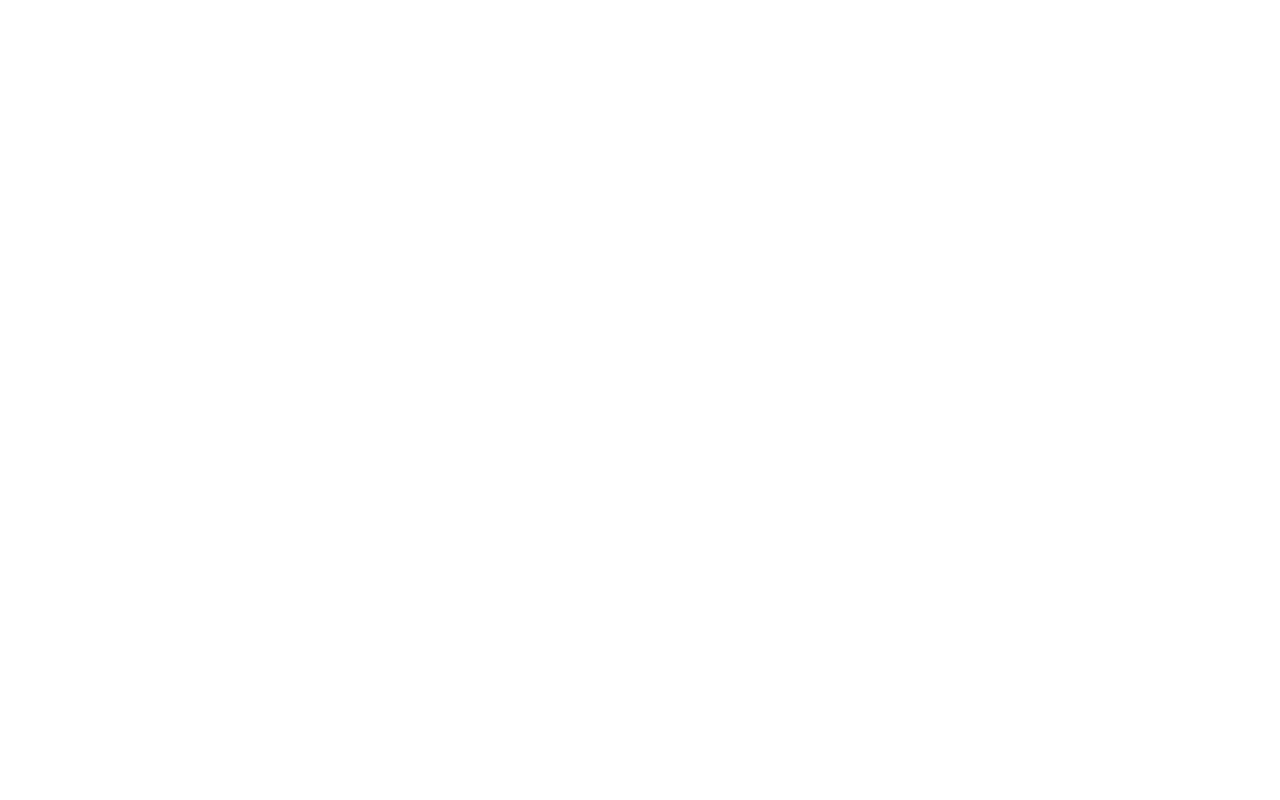
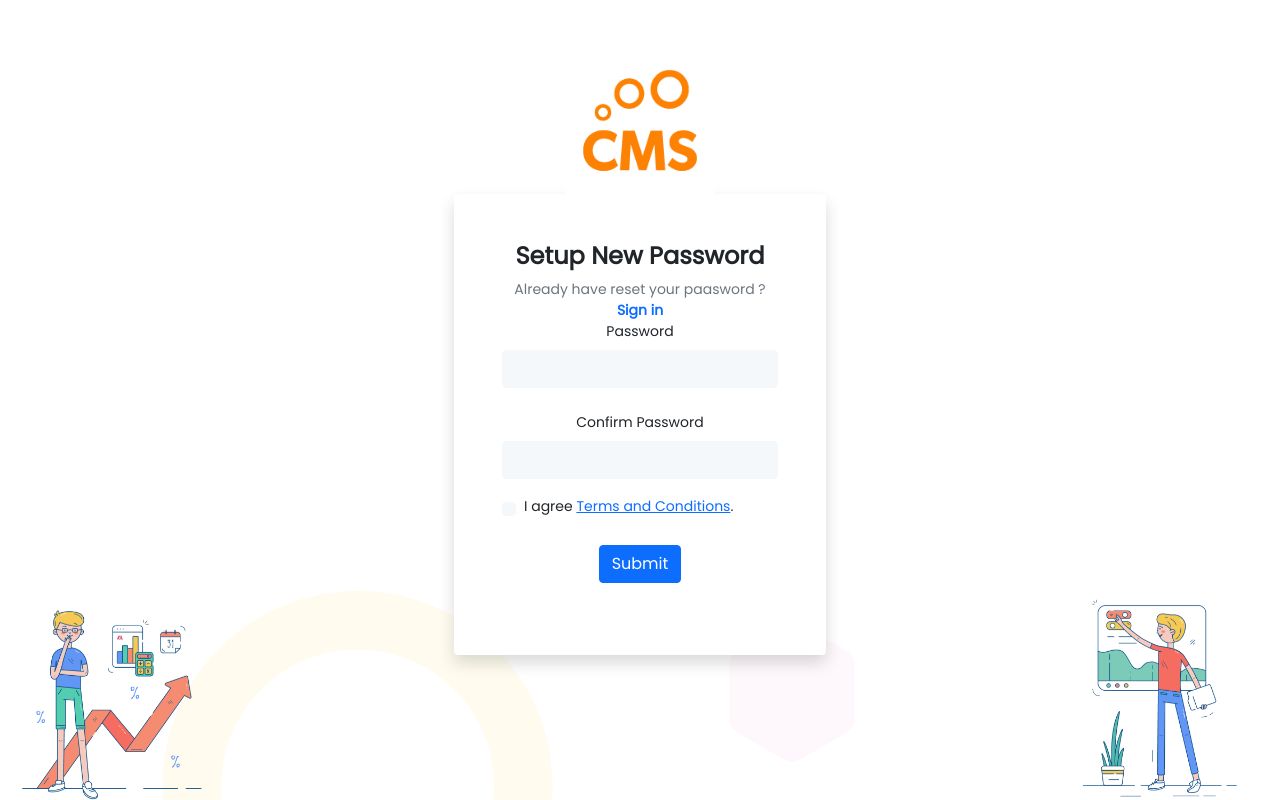
Before and after one commit to bhawna-kumari396/CRM-Customer-Relationship-Management-, a plain HTML site: page CRM/newpswd.html in a window 1280 px wide. Drawn offline with nearby package versions, Linux system fonts and the light colour scheme.

Commit message:
Done with forget and new password page

```diff
--- a/CRM/css/signinup.css
+++ b/CRM/css/signinup.css
@@ -27,6 +27,11 @@
     background-size: contain;
     background-attachment: fixed;
     min-height: 100%;
+    height: 100vh;
+    display: flex;
+    align-items: center;
+    justify-content: center;
+
 }
 .wrapper .logo img{
     max-width: 40%;
--- a/CRM/forgetpswd.html
+++ b/CRM/forgetpswd.html
@@ -0,0 +1,68 @@
+<!DOCTYPE html>
+<html lang="en">
+  <head>
+    <meta charset="UTF-8" />
+    <meta http-equiv="X-UA-Compatible" content="IE=edge" />
+    <meta name="viewport" content="width=device-width, initial-scale=1.0" />
+    <title>Forget Password</title>
+    <link
+      rel="stylesheet"
+      href="css/bootstrap-5.0.2-dist/css/bootstrap.min.css"
+    />
+    <link
+      rel="stylesheet"
+      href="https://cdn.jsdelivr.net/npm/bootstrap-icons@1.8.1/font/bootstrap-icons.css"
+    />
+    <link rel="stylesheet" href="css/signinup.css" />
+  </head>
+  <body>
+    <section class="wrapper">
+      <div class="container">
+        <div
+          class="
+            col-sm-8
+            offset-sm-2
+            col-lg-6
+            offset-lg-3
+            col-xl-4
+            offset-xl-4
+            text-center
+          "
+        >
+          <div class="logo">
+            <img src="img/logo.png" class="img-fluid" alt="logo" />
+          </div>
+          <form class="rounded bg-white shadow p-5">
+            <h3 class="text-dark fw-bolder fs-4 mb-2">Forget Password ?</h3>
+            <div class="fw-normal text-muted mb-4">
+              Enter your email to reset your password
+            </div>
+
+            <div class="mb-mb-4">
+              <label for="exampleInputEmail1" class="form-label"
+                >Email address</label
+              >
+              <input
+                type="email"
+                class="form-control"
+                id="exampleInputEmail1"
+                aria-describedby="emailHelp"
+              />
+            </div>
+
+            <button type="submit" class="btn btn-primary submit_btn my-4">
+              Submit
+            </button>
+
+            <button
+              type="submit"
+              class="btn btn-secondary submit_btn my-4 ms-3"
+            >
+              Cancle
+            </button>
+          </form>
+        </div>
+      </div>
+    </section>
+  </body>
+</html>
--- a/CRM/newpswd.html
+++ b/CRM/newpswd.html
@@ -0,0 +1,96 @@
+<!DOCTYPE html>
+<html lang="en">
+  <head>
+    <meta charset="UTF-8" />
+    <meta http-equiv="X-UA-Compatible" content="IE=edge" />
+    <meta name="viewport" content="width=device-width, initial-scale=1.0" />
+    <title>Setup New Password</title>
+    <link
+      rel="stylesheet"
+      href="css/bootstrap-5.0.2-dist/css/bootstrap.min.css"
+    />
+    <link
+      rel="stylesheet"
+      href="https://cdn.jsdelivr.net/npm/bootstrap-icons@1.8.1/font/bootstrap-icons.css"
+    />
+    <link rel="stylesheet" href="css/signinup.css" />
+  </head>
+
+      <body>
+        <section class="wrapper">
+            <div class="container">
+              <div
+                class="
+                  col-sm-8
+                  offset-sm-2
+                  col-lg-6
+                  offset-lg-3
+                  col-xl-4
+                  offset-xl-4
+                  text-center
+                "
+              >
+                <div class="logo">
+                  <img src="img/logo.png" class="img-fluid" alt="logo" />
+                </div>
+                <form class="rounded bg-white shadow p-5">
+                  <h3 class="text-dark fw-bolder fs-4 mb-2">Setup New Password</h3>
+                  <div class="fw-normal text-muted mb-6">
+                    Already have reset your paasword ?
+                    <a href="signin.html" class="text-primary fw-bold text-decoration-none">
+                        Sign in </a
+                    >
+                  </div>
+
+
+
+                  <form>
+
+
+
+
+                    <div class="mb-4">
+                      <label for="exampleInputPassword1" class="form-label"
+                        >Password</label
+                      >
+                      <input
+                        type="password"
+                        class="form-control"
+                        id="exampleInputPassword1"
+                      />
+                    </div>
+
+                    <div class="mb-3">
+                      <label for="exampleInputconfPassword1" class="form-label"
+                        >Confirm Password</label
+                      >
+                      <input
+                        type="password"
+                        class="form-control"
+                        id="exampleInputconfPassword1"
+                      />
+                    </div>
+
+                    <div class="form-check d-flex align-items-center">
+                      <input class="form-check-input" type="checkbox" id="gridCheck">
+                      <label class="form-check-label ms-2" for="gridCheck">
+                        I agree <a href="#">Terms and Conditions</a>.
+                      </label>
+                    </div>
+
+                    <button
+                      type="submit"
+                      class="btn btn-primary submit_btn my-4">
+                      Submit
+                    </button>
+
+
+
+
+                  </form>
+                </form>
+              </div>
+            </div>
+          </section>
+      </body>
+      </html>
```
Also changed, not shown: CRM/signin.html (+2 -2 lines).
